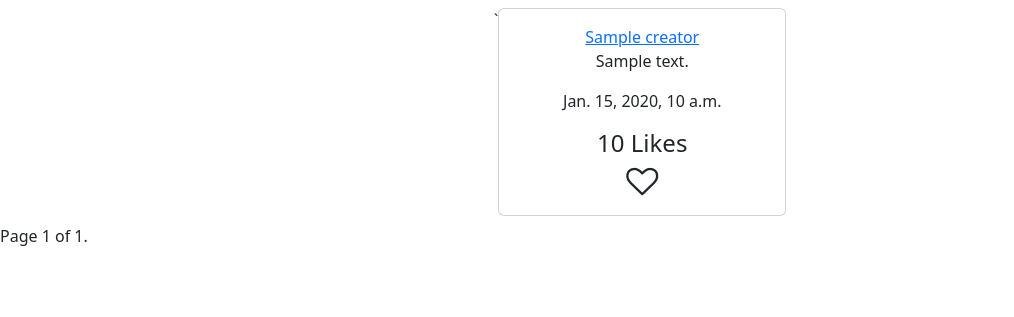
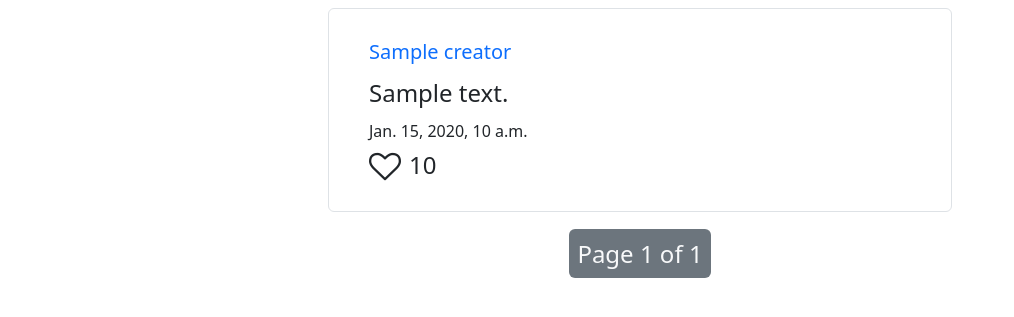
Before and after one commit to recepcanakdemir/CS50Web-network-project, a Django app: template network/templates/network/index.html in a window 1280 px wide. Shown: the part 56-373 px from the top of the page, without its empty margins (0-1014 px from the left). Run offline with Django 3.2, Linux system fonts and the light colour scheme; the template is opened without the code that fills it: most values are stand-ins (such as "Sample title", 1, 10 or a date in 2020).

Commit message:
all features are done

```diff
--- a/network/static/network/index.js
+++ b/network/static/network/index.js
@@ -83,6 +83,8 @@ async function followUnfollow(username){
 
 
 function hideEditView(post){
+    console.log("a1", post.childNodes[1])
+    console.log("a2", post.childNodes[3])
     post.childNodes[1].className = 'd-none'
     post.childNodes[3].className = 'd-block'
 }
@@ -90,6 +92,7 @@ function hideEditView(post){
 function saveTheChanges(post){
   const postID = post.getAttribute('id');
     const newContext = post.childNodes[1].childNodes[1].childNodes[1].value
+    console.log("newContext",newContext)
     console.log(newContext)
     console.log(postID)
     fetch(`../posts/edit/${postID}`,{
@@ -107,7 +110,8 @@ function saveTheChanges(post){
 }
 
 function updatePostContent(post, newContext){
-  post.childNodes[3].childNodes[3].innerHTML = newContext
+  console.log("update",)
+post.childNodes[3].childNodes[3].childNodes[1].childNodes[1].childNodes[1] = newContext
 }
 
 function displayEditView(post){
@@ -120,7 +124,8 @@ function displayEditView(post){
     edit_views.className = 'd-block'
     post_content_views.className = 'd-none'
     console.log("this is edit-views",edit_views.childNodes[1].childNodes[1])
-    edit_views.childNodes[1].childNodes[1].value = post_content_views.childNodes[3].innerHTML
+    console.log(" askjdl",)
+    edit_views.childNodes[1].childNodes[1].value = post_content_views.childNodes[3].childNodes[1].childNodes[1].childNodes[1].innerHTML
 
 }
 
@@ -151,7 +156,7 @@ async function likePost(post){
           post.querySelector('.like-button').classList.add('fa-heart-o')
           post.querySelector('.like-button').style.color = 'black'
         }
-        post.querySelector('#likes').innerHTML = `${data.likes} Likes`
+        post.querySelector('#likes').innerHTML = `${data.likes}`
       })
   }else{
     console.log("he,")
--- a/network/static/network/main.css
+++ b/network/static/network/main.css
@@ -7,8 +7,16 @@
 #liked-button{
     color:red ;
 }
-
+.edit-button{
+    color: gray;
+}
 #liked-button:hover{
     color:rgb(176, 33, 33) ;
     cursor: pointer;
 }
+#create-new-post-view{
+  width: 50px;
+}
+#general-post-container:hover{
+    background-color: #f7f7f7;
+}
--- a/network/templates/network/index.html
+++ b/network/templates/network/index.html
@@ -2,16 +2,22 @@
 
 {% block body %}
 {% if user.is_authenticated %}
-    <div id="create-new-post-view " class="border border-dark w-50 row justify-content-center align-items-center">
-        <h2>Write Your Toughts Here</h2>
-        <form action = "{% url 'create_new_post' %}" method = "post" id="create-new-post">
+    <div id="create-new-post-view " class="mt-2 text-center align-items-center justify-content-center">
+        <div class="w-50 m-auto rounded">
+            <h2 class="p-2 text-muted">Write Your Toughts Here</h2>
+            <form action = "{% url 'create_new_post' %}" method = "post"  class="justify-content-center" id="create-new-post">
                 {% csrf_token %}
-            <textarea class="m-2" name = "content"id="text-area" placeholder="Your thoughts" rows="3" cols=""></textarea>
-            <input id = "create-post-button" type="submit" class="btn btn-primary" disabled/>
+                <div class="d-flex row w-50 m-auto">
+                    <textarea class="p-2 m-2 border border-2 rounded w-20" name = "content" id="text-area" placeholder="What's happening" rows="4" cols="1" style="resize:none"></textarea>
+                    <div class="mt-1">
+                        <input id = "create-post-button" value = "Share" type="submit" class="btn btn-primary w-3" disabled/>
+                    </div>
+                </div>
             </form>
         </div>
+   </div>
 {% endif %}
-<div id="post-container">
+<div id="post-container" class="w-50 m-auto">
     <div id = "invalid-post-error">
     {% if messages %}
         {% for message in messages %}
@@ -24,47 +30,63 @@
 
     <div id="all-posts" class="row justify-content-center m-2 text-center" >
         {% for post in posts %}
-             `<div class="card" style="width: 18rem;">
-          <div class="card-body post" id={{post.id}}>
+    <div id="general-post-container" class="border border-1 w-100 rounded " style="width: 18rem;">
+        <div class="m-none post p-4" id={{post.id}}>
+
             <div id="edit-view" class="d-none">
                 <form id="edit-selected-post">
-                  <textarea class="m-2" id="context-text-area" placeholder="Your thoughts" rows="3" cols=""></textarea>
+                  <textarea class="m-2 border border-1 rounded w-50" id="context-text-area" placeholder="Your thoughts" rows="5" cols=""></textarea>
                   <input type="submit" class="btn btn-primary save-button" value="Save"/>
                 </form>
               </div>
+
+
             <div id="post-content-view" class="d-block">
-                  <a href="{% url 'load_profile' username=post.creator %}" id="user" class="username">{{post.creator}}</a>
-                  <p class="card-text" id="content">{{post.content}}</p>
-                  <p class="card-text" id="date">{{post.created_at}}</p>
-                  <h4 class="card-text" id="likes">{{post.likes}} Likes</h5>
+                <div class="d-flex justify-content-between">
+                  <a href="{% url 'load_profile' username=post.creator %}" id="user" class="m-1 username text-decoration-none fs-5">{{post.creator}}</a>
+                  {% if user == post.creator %}
+                    <i class="fa fa-edit fa-lg edit-button" aria-hidden="true"></i>
+                  {% endif %}
+                </div>
+                <div class="d-flex row">
+                    <div class="d-flex row pull-left">
+                        <div>
+                            <p class="text-start m-1 fs-4" id="content">{{post.content}}</p>
+                        </div>
+                        <div>
+                            <p class="m-1 text-start" id="date">{{post.created_at}}</p>
+                        </div>
+                    </div>
+                    <div class="d-flex">
                         {% if post in liked_posts %}
-                    <i id="liked-button" class="fa fa-heart fa-2x like-button" aria-hidden="true"></i>
+                            <i id="liked-button" class="m-1 fa fa-heart fa-2x like-button" aria-hidden="true"></i>
                         {% else %}
-                    <i id="like-button" class="fa fa-heart-o fa-2x like-button" aria-hidden="true"></i>
+                            <i id="like-button" class="m-1 fa fa-heart-o fa-2x like-button" aria-hidden="true"></i>
                         {% endif %}
-                  {% if user == post.creator %}
-                    <i class="fa fa-edit fa-2x edit-button" aria-hidden="true"></i>
-                  {% endif %}
+                        <h4 class="card-text m-1" id="likes">{{post.likes}}</h5>
+                    </div>
+                </div>
+
             </div>
         </div>
     </div>
         {% endfor %}
 
     </div>
-    <div class="pagination">
-    <span class="step-links">
+        <div class="pagination m-4">
+            <span class="step-links m-auto">
                 {% if posts.has_previous %}
-            <a href="?page=1">&laquo; first</a>
-            <a href="?page={{ posts.previous_page_number }}">previous</a>
+                    <a href="?page=1" class="btn btn-warning">&laquo; first</a>
+                    <a href="?page={{ posts.previous_page_number }}" class="btn btn-danger">previous</a>
                 {% endif %}
 
-        <span class="current">
-            Page {{ posts.number }} of {{ posts.paginator.num_pages }}.
+                <span class="current m-2 p-2 fs-4 bg-secondary text-light rounded">
+                    Page {{ posts.number }} of {{ posts.paginator.num_pages }}
                 </span>
 
                 {% if posts.has_next %}
-            <a href="?page={{ posts.next_page_number }}">next</a>
-            <a href="?page={{ posts.paginator.num_pages }}">last &raquo;</a>
+                    <a href="?page={{ posts.next_page_number }}" class="btn btn-danger">next</a>
+                    <a href="?page={{ posts.paginator.num_pages }}" class="btn btn-warning">last &raquo;</a>
                 {% endif %}
             </span>
         </div>
```
Also changed, not shown: network/templates/network/following.html (+43 -27 lines), network/templates/network/profile.html (+74 -35 lines), db.sqlite3. Lines whose indentation alone changed are shown as unchanged.
